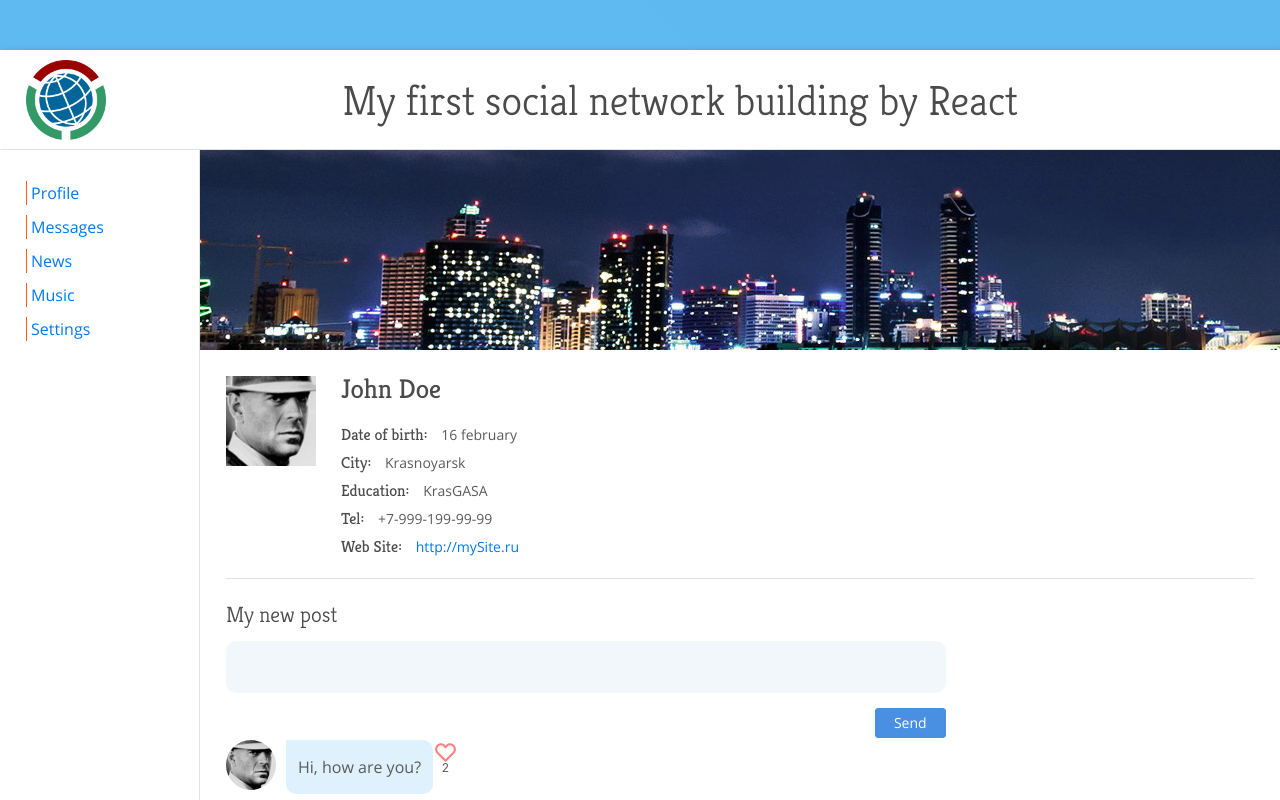
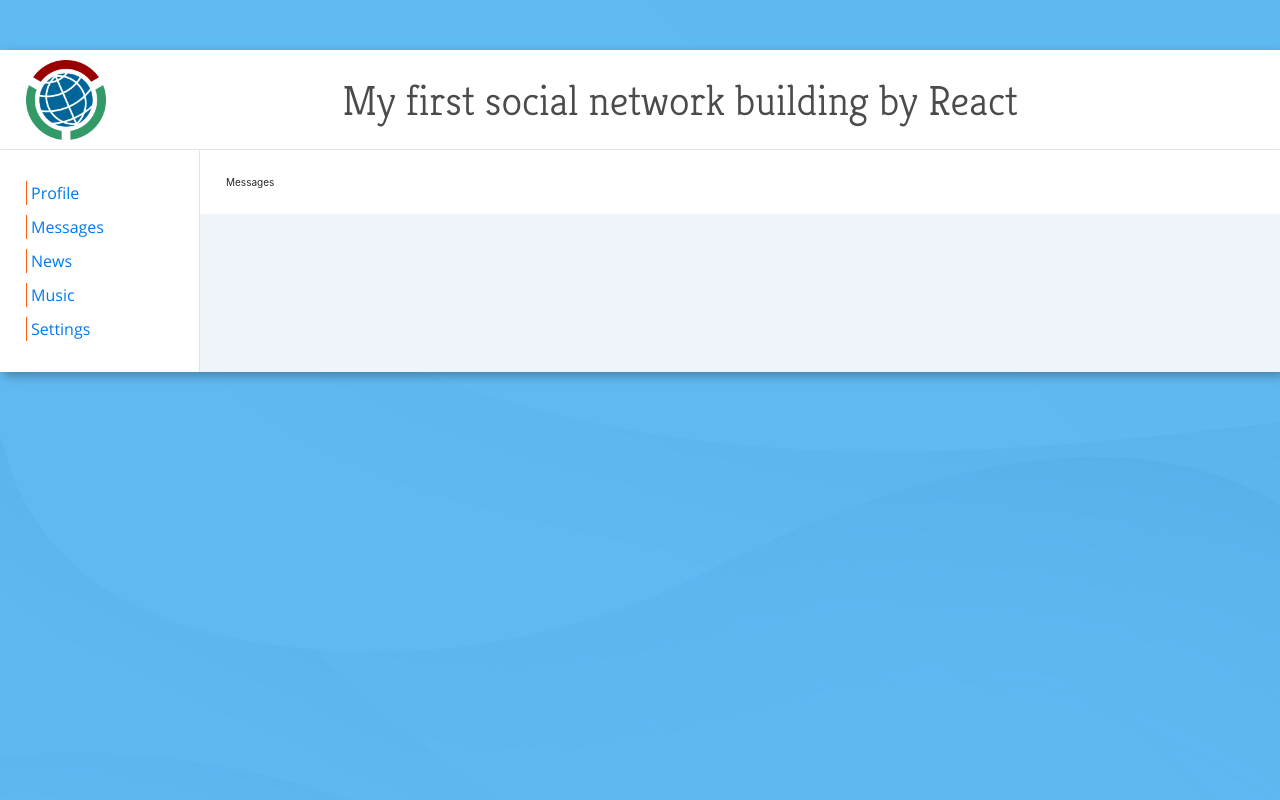
Before and after one commit to ZAWRusha/My-first-social-network-building-by-React, a React (Create React App) app: page / in a window 1280 px wide. Shown: the top 800 px of the page. Built offline with nearby package versions, Linux system fonts and the light colour scheme.

Commit message:
Created page empty Messages (lesson18)

```diff
--- a/src/App.css
+++ b/src/App.css
@@ -222,3 +222,7 @@ span {
 	padding: 25px;
 	background: rgba(255, 255, 255, 1);
 }
+.main-content {
+	grid-area: content;
+	/* background-color: rgba(0, 255, 255, 0.15); */
+}
--- a/src/App.js
+++ b/src/App.js
@@ -3,6 +3,7 @@ import './App.css'
 import Header from './components/Header/Header'
 import Sidebar from './components/Sidebar/Sidebar'
 import MainPage from './components/MainPage/MainPage'
+import Messages from './components/Messages/Messages'
 
 const App = () => {
 	return (
@@ -12,7 +13,10 @@ const App = () => {
 
 					<Header />
 					<Sidebar />
-					<MainPage />
+					{/* <MainPage /> */}
+					<div class="main-content">
+						<Messages />
+					</div>
 
 				</container>
 			</div>
--- a/src/components/Header/Header.jsx
+++ b/src/components/Header/Header.jsx
@@ -3,7 +3,7 @@ import './Header.css'
 
 const Header = () => {
 	return <header className="header grid__item">
-		<img src={require("../../img/logo.png")}></img>
+		<img src={require("../../img/logo.png")} alt="logo"></img>
 
 		<h1>My first social network building by React</h1>
 	</header>
--- a/src/components/MainPage/MainPage.jsx
+++ b/src/components/MainPage/MainPage.jsx
@@ -1,19 +1,17 @@
 import React from 'react'
-import './MainPage.css'
+import s from './MainPage.module.css'
 import MyPosts from './MyPosts/MyPosts.jsx'
 
 const MainPage = () => {
 	return (
-		<div className="content">
-
-			<div className="img__content"></div>
-			<div className="main__content grid__item">
-
-				<div className="profile">
-					<div className="avatar-profile"></div>
-					<div className="data-profile">
-						<h3 className="name-profile">John Doe</h3>
-						<div className="description-profile">
+		<div>
+			<div className={s.img__content}></div>
+			<div className="grid__item">
+				<div className={s.profile}>
+					<div className={s.avatar_profile}></div>
+					<div className={s.data_profile}>
+						<h3 className={s.name_profile}>John Doe</h3>
+						<div className={s.description_profile}>
 							<p>Date of birth: <span>16 february</span></p>
 							<p>City: <span>Krasnoyarsk</span></p>
 							<p>Education: <span>KrasGASA</span></p>
@@ -22,11 +20,10 @@ const MainPage = () => {
 						</div>
 					</div>
 				</div>
-				<div className="separator"></div>
+				<div className={s.separator}></div>
+			</div>
+			<MyPosts />
 
-				<MyPosts />
-
-			</div>
 		</div>
 	)
 }
--- a/src/components/MainPage/MainPage.css
+++ b/src/components/MainPage/MainPage.module.css
@@ -1,41 +1,35 @@
-.content {
-	grid-area: content;
-	/* background-color: rgba(0, 255, 255, 0.15); */
-}
 .img__content {
 	background-image: url("../../img/city.jpg");
 	background-repeat: no-repeat;
 	background-position: center center;
 	height: 200px;
 }
-.main__content {
-}
 .profile {
 	display: flex;
 	align-items: flex-start;
 	/* border: #333 1px solid; */
 }
-.avatar-profile {
+.avatar_profile {
 	background: url("../../ava/ava3.jpg") no-repeat center;
 	min-height: 90px;
 	min-width: 90px;
 }
-.data-profile {
+.data_profile {
 	margin-left: 25px;
 }
-.name-profile {
+.name_profile {
 	font-weight: 400;
 	margin-bottom: 25px;
 	line-height: 1;
 }
-.description-profile p {
+.description_profile p {
 	font-family: "Kreon", serif;
 	font-size: 1.6rem;
 	margin-top: 15px;
 	color: #4b4b4b;
 }
-.description-profile p span,
-.description-profile p a {
+.description_profile p span,
+.description_profile p a {
 	font-family: "Open Sans", calibri, Arial;
 	margin-left: 10px;
 	font-size: 1.4rem;
--- /dev/null
+++ b/src/components/Messages/Messages.jsx
@@ -0,0 +1,16 @@
+import React from 'react'
+import s from './Messages.module.css'
+
+const Messages = (props) => {
+	return (
+		<div className="grid__item">
+			<div>
+				Messages
+		</div>
+		</div>
+	)
+
+
+}
+
+export default Messages
```
Also changed, not shown: src/components/Messages/Messages.module.css (added).
